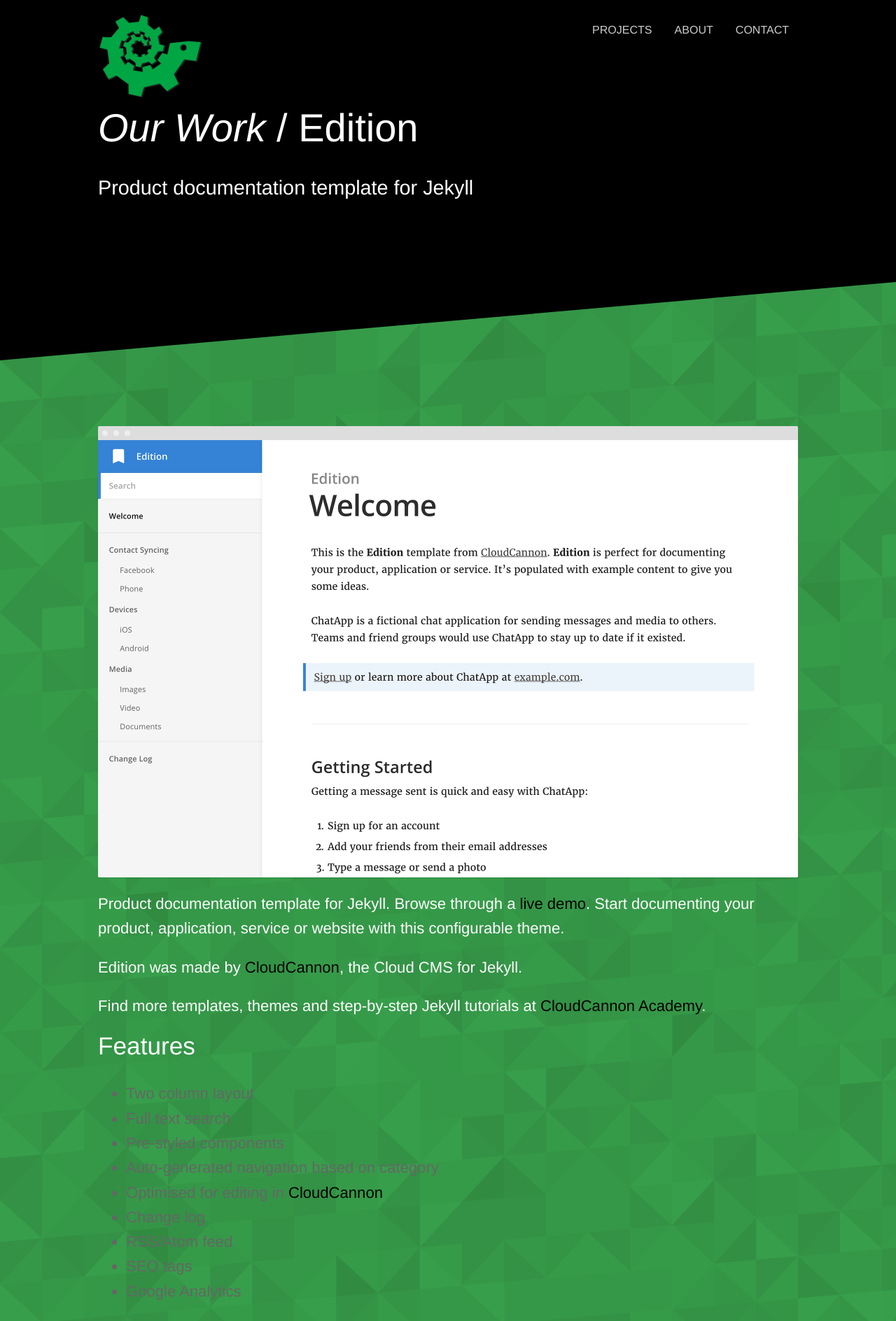
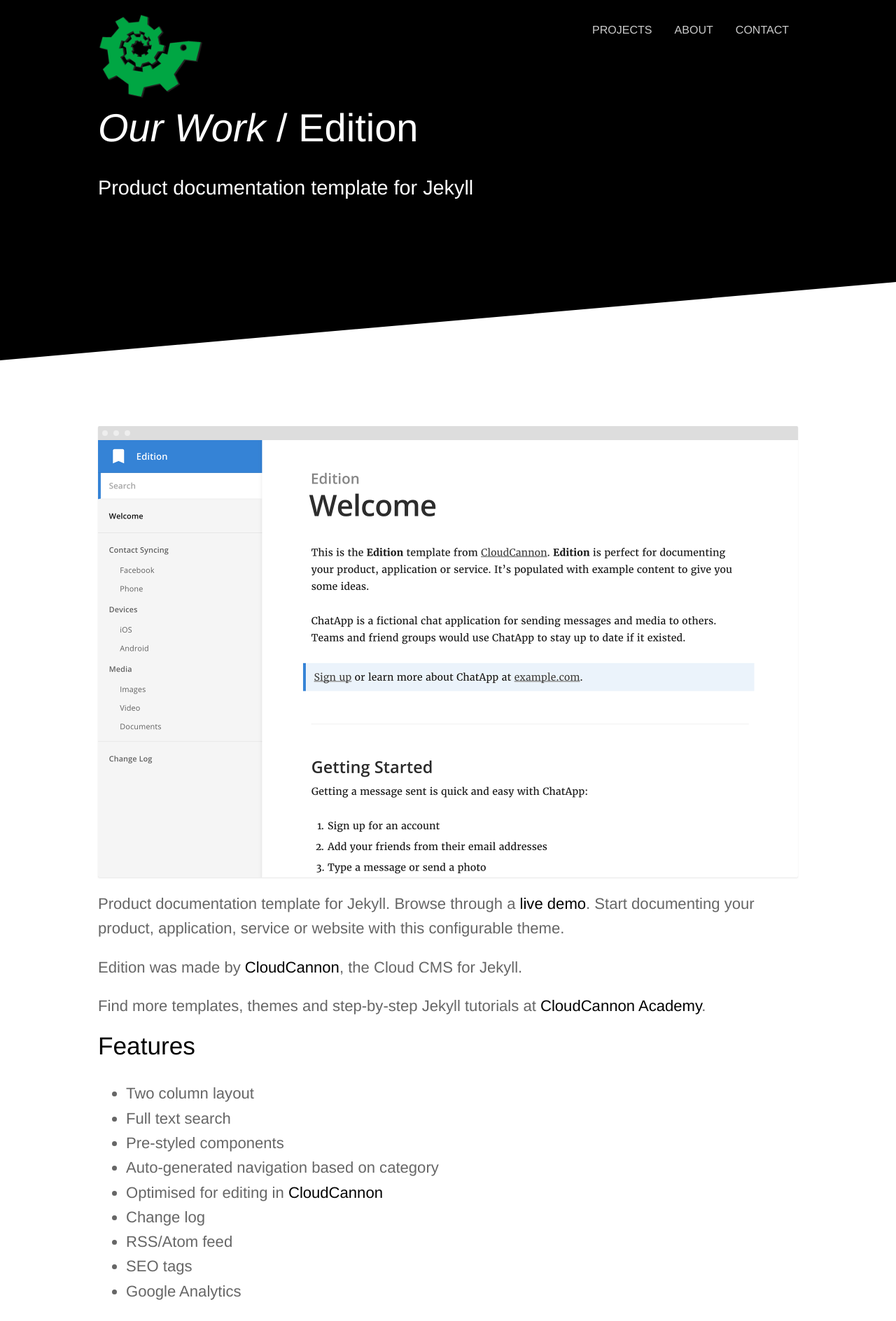
Before and after one commit to mCognitoLabs/mcognito.com, a Jekyll site: the page built from _clients/edition.md, in a window 1280 px wide. Shown: the top 1888 px of the page at 70% size. Built offline with Jekyll 4.4.1, drawn with Linux system fonts in a browser that asks for light colours.

Commit message:
Update client.html

```diff
--- a/_layouts/client.html
+++ b/_layouts/client.html
@@ -14,7 +14,7 @@
 	</div>
 </section>
 
-<section class="patterned diagonal">
+<section class="diagonal">
 	<div class="container">
 		<p><img src="{% include relative-src.html src=page.image_path %}" class="screenshot"></p>
 		<div>
```
